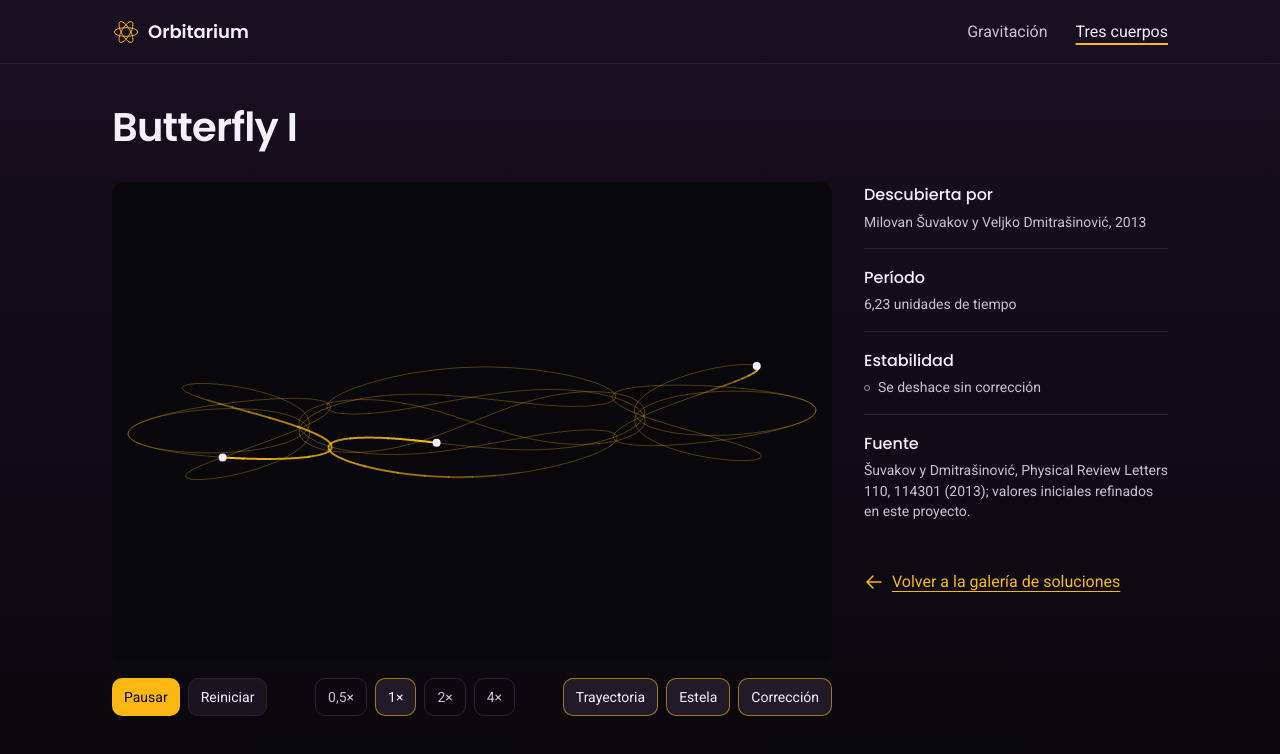
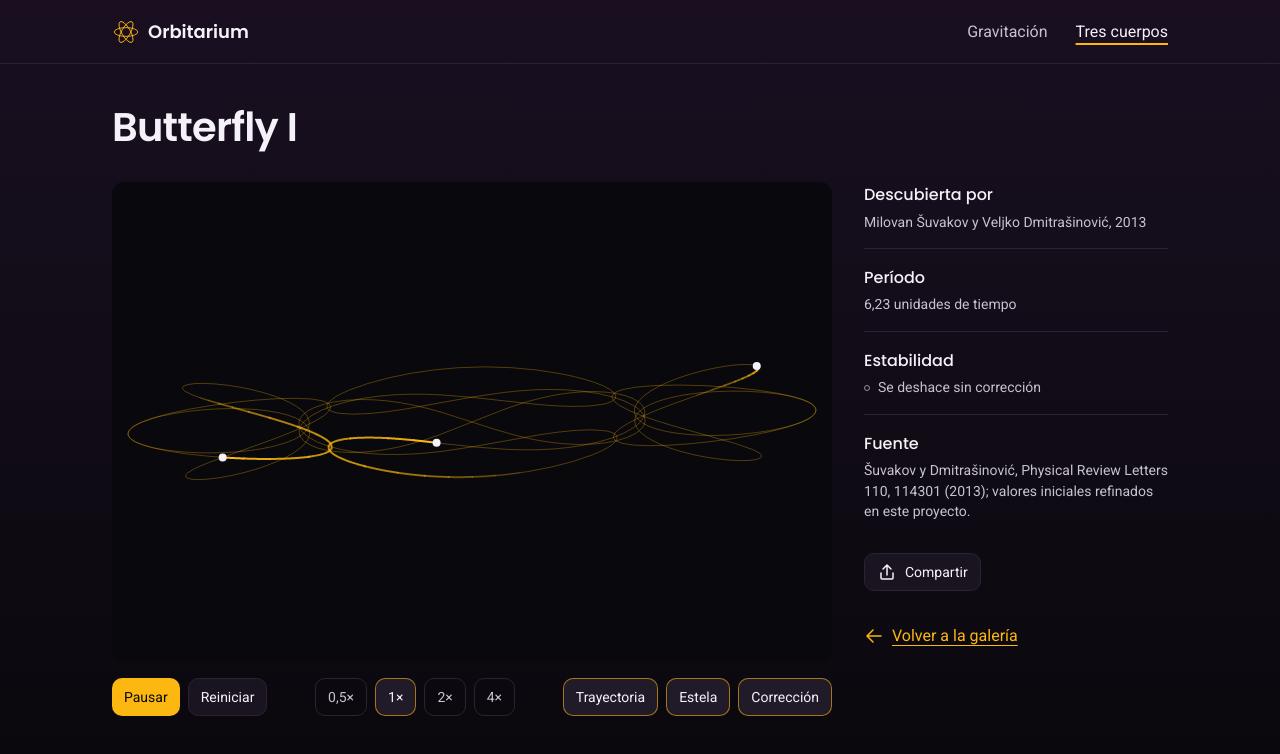
Before and after one commit to mauvies/orbitarium, a Next.js app: page /three-body/butterfly-i in a window 1280 px wide. Shown: the top 754 px of the page. Built offline with nearby package versions, Linux system fonts and the light colour scheme.

Commit message:
feat(detail): add a share button and shorten the back link's text (spec 03, Decision 14, G3)

```diff
--- a/src/app/gravitation/sections/cannon-panel.tsx
+++ b/src/app/gravitation/sections/cannon-panel.tsx
@@ -5,6 +5,7 @@ import {
   CANNON_PRESETS,
   kmPerSecondToKmPerHour,
 } from "@/cannon";
+import { useHydrated } from "@/components/use-hydrated";
 import { es } from "@/content/es";
 import {
   useClearEarlierPaths,
@@ -12,7 +13,6 @@ import {
   useLessonControls,
   useLessonSession,
 } from "../lesson-provider";
-import { useHydrated } from "../use-hydrated";
 import { PredictedPathToggle } from "./predicted-path-toggle";
 import { SettingRow } from "./setting-row";
 
@@ -21,22 +21,14 @@ const { cannon } = es.gravitation;
 const PRESET_BUTTON =
   "rounded-[10px] border border-muted bg-surface px-3 py-2 text-small text-strong last:col-span-2 hover:bg-surface-raised";
 
-/**
- * The cannon's controls, in the order of spec 04, Decision 8: the launch
- * button and clearing the paths, the speed, the angle, the height, the
- * predicted path's toggle and the presets. They change the cannon only
- * through the session's transitions, which the tutor's controller also uses
- * (Decision 12): moving a control sets, the launch button and the presets
- * launch. Unlike the tutor's launch, theirs never scrolls the page. Disabled
- * until the page hydrates: a click before then would be lost.
- */
 export function CannonPanel() {
-  const { set, limits } = useLessonControls().cannon;
+  const hydrated = useHydrated();
   const launch = useLaunchCannon();
   const session = useLessonSession();
+  const clearEarlierPaths = useClearEarlierPaths();
+  const { set, limits } = useLessonControls().cannon;
+
   const { speedKmPerSecond, angleDegrees, altitudeKm } = session.cannon;
-  const clearEarlierPaths = useClearEarlierPaths();
-  const hydrated = useHydrated();
 
   return (
     <fieldset disabled={!hydrated} className="grid gap-3 sm:gap-5">
--- a/src/app/gravitation/sections/check-question.tsx
+++ b/src/app/gravitation/sections/check-question.tsx
@@ -1,6 +1,7 @@
 "use client";
 
 import { useEffect, useRef, useState } from "react";
+import { useHydrated } from "@/components/use-hydrated";
 import { es } from "@/content/es";
 import { grade, type Question, questionText } from "@/lib/lesson/questions";
 import {
@@ -8,7 +9,6 @@ import {
   useAskTutor,
   useLessonSession,
 } from "../lesson-provider";
-import { useHydrated } from "../use-hydrated";
 import { QuestionExplanation } from "./question-explanation";
 
 const ui = es.gravitation.question;
--- a/src/app/three-body/[slug]/orbit-player.tsx
+++ b/src/app/three-body/[slug]/orbit-player.tsx
@@ -1,6 +1,7 @@
 "use client";
 
-import { useCallback, useState, useSyncExternalStore } from "react";
+import { useCallback, useState } from "react";
+import { useHydrated } from "@/components/use-hydrated";
 import { usePrefersReducedMotion } from "@/components/use-prefers-reduced-motion";
 import { es } from "@/content/es";
 import type { OrbitPath } from "@/drawing/orbit-path";
@@ -9,23 +10,22 @@ import { useGallerySession } from "../gallery-session";
 import { OrbitCanvas } from "./orbit-canvas";
 import { PlayerControls } from "./player-controls";
 
-/** The animated orbit, its controls and the collision message. */
-export function OrbitPlayer({
-  orbit,
-  path,
-}: {
+interface Props {
   orbit: OrbitPreset;
   path: OrbitPath;
-}) {
+}
+
+export function OrbitPlayer({ orbit, path }: Props) {
+  const [run, setRun] = useState(0);
+  const [collided, setCollided] = useState(false);
+  const [playChoice, setPlayChoice] = useState<boolean | null>(null);
+
+  const hydrated = useHydrated();
   const { detailPreferences, changeDetailPreferences } = useGallerySession();
   const prefersReducedMotion = usePrefersReducedMotion();
-  const hydrated = useHydrated();
-  const [playChoice, setPlayChoice] = useState<boolean | null>(null);
-  const [collided, setCollided] = useState(false);
-  // A new key mounts a fresh canvas: a new playback and an empty trail.
-  const [run, setRun] = useState(0);
+
   const handleCollision = useCallback(() => setCollided(true), []);
-  // Spec 03, Decision 11: reduced motion only decides how playback starts.
+
   const playing = playChoice ?? !prefersReducedMotion;
 
   return (
@@ -57,16 +57,3 @@ export function OrbitPlayer({
     </div>
   );
 }
-
-/** False while rendering on the server and hydrating, true after. */
-function useHydrated(): boolean {
-  return useSyncExternalStore(
-    subscribeToNothing,
-    () => true,
-    () => false,
-  );
-}
-
-function subscribeToNothing(): () => void {
-  return () => {};
-}
--- a/src/app/three-body/[slug]/page.tsx
+++ b/src/app/three-body/[slug]/page.tsx
@@ -9,6 +9,7 @@ import { BackLink } from "./back-link";
 import { CANVAS_MAX_WIDTH_PX } from "./orbit-animation";
 import { OrbitFacts } from "./orbit-facts";
 import { OrbitPlayer } from "./orbit-player";
+import { ShareButton } from "./share-button";
 
 export const dynamicParams = false;
 
@@ -39,6 +40,9 @@ export default async function OrbitPage({
         />
         <div className="max-w-[60ch]">
           <OrbitFacts orbit={orbit} />
+          <div className="mt-4">
+            <ShareButton />
+          </div>
           <p className="mt-8">
             <BackLink />
           </p>
--- /dev/null
+++ b/src/app/three-body/[slug]/share-button.tsx
@@ -0,0 +1,65 @@
+"use client";
+
+import { useEffect, useState } from "react";
+import { useHydrated } from "@/components/use-hydrated";
+import { es } from "@/content/es";
+import { shareLink } from "./share-link";
+
+const { share } = es.detail;
+
+const NOTICE_MS = 2_000;
+
+type Notice = "none" | "copied" | "failed";
+
+export function ShareButton() {
+  const [notice, setNotice] = useState<Notice>("none");
+  const hydrated = useHydrated();
+
+  useEffect(() => {
+    if (notice === "none") {
+      return;
+    }
+
+    const timer = window.setTimeout(() => setNotice("none"), NOTICE_MS);
+
+    return () => window.clearTimeout(timer);
+  }, [notice]);
+
+  async function handleClick(): Promise<void> {
+    try {
+      const outcome = await shareLink(navigator, {
+        title: document.title,
+        url: window.location.href,
+      });
+      setNotice(outcome === "copied" ? "copied" : "none");
+    } catch {
+      setNotice("failed");
+    }
+  }
+
+  const message = notice === "none" ? "" : share[notice];
+
+  return (
+    <>
+      <button
+        type="button"
+        onClick={handleClick}
+        disabled={!hydrated}
+        className="inline-flex shrink-0 items-center gap-2 rounded-[10px] border border-line bg-surface px-3 py-2 text-small text-strong hover:bg-surface-raised"
+      >
+        <svg aria-hidden="true" viewBox="0 0 20 20" className="size-5">
+          <path
+            d="M10 13V3M6 7l4-4 4 4M4 11v5a1 1 0 0 0 1 1h10a1 1 0 0 0 1-1v-5"
+            fill="none"
+            stroke="currentColor"
+            strokeWidth={1.5}
+            strokeLinecap="round"
+            strokeLinejoin="round"
+          />
+        </svg>
+        <span>{message || share.label}</span>
+      </button>
+      <output className="sr-only">{message}</output>
+    </>
+  );
+}
--- /dev/null
+++ b/src/app/three-body/[slug]/share-link.ts
@@ -0,0 +1,25 @@
+export type ShareTarget = {
+  readonly share?: (data: ShareData) => Promise<void>;
+  readonly clipboard: Pick<Clipboard, "writeText">;
+};
+
+export type ShareOutcome = "shared" | "copied" | "dismissed";
+
+export async function shareLink(
+  target: ShareTarget,
+  link: { title: string; url: string },
+): Promise<ShareOutcome> {
+  if (target.share !== undefined) {
+    try {
+      await target.share(link);
+      return "shared";
+    } catch (error) {
+      if (error instanceof DOMException && error.name === "AbortError") {
+        return "dismissed";
+      }
+    }
+  }
+  await target.clipboard.writeText(link.url);
+
+  return "copied";
+}
--- a/src/content/es.ts
+++ b/src/content/es.ts
@@ -133,7 +133,13 @@ export const es = {
   },
   orbits: orbitContent,
   detail: {
-    backLink: "Volver a la galería de soluciones",
+    backLink: "Volver a la galería",
+    // Spec 03, Decision 14.
+    share: {
+      label: "Compartir",
+      copied: "Enlace copiado",
+      failed: "No se ha podido copiar el enlace",
+    },
     facts: {
       discovery: "Descubierta por",
       period: "Período",
```
Also changed, not shown: src/app/gravitation/tutor-panel.tsx (+4 -18 lines), src/app/gravitation/tutor-toggle.tsx (+1 -8 lines), src/components/use-hydrated.ts (renamed from src/app/gravitation/use-hydrated.ts), 4 other files (tests, documents, lock files or other folders).
